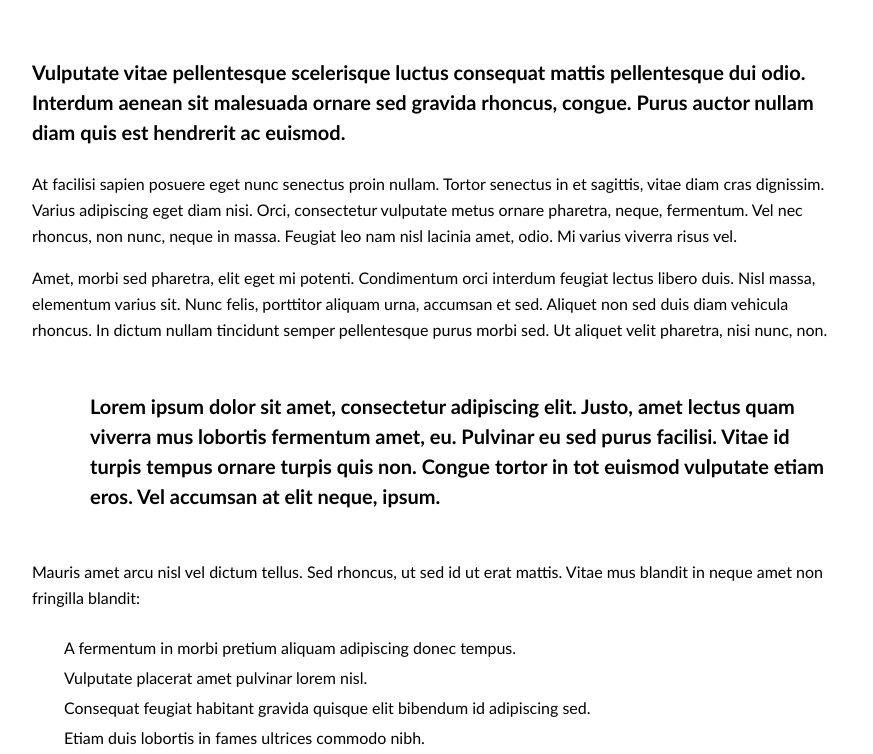
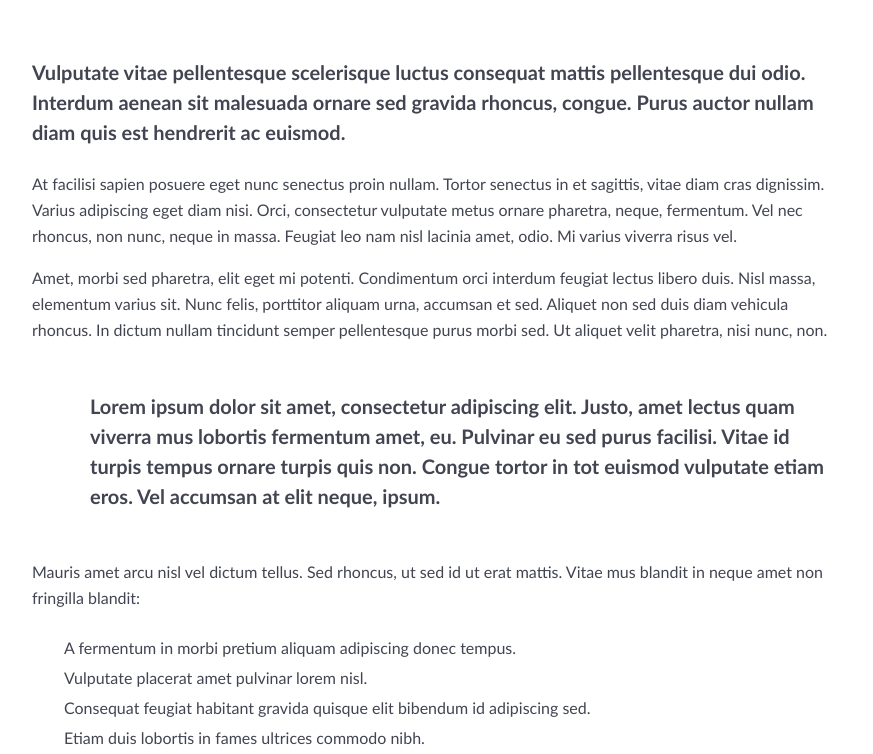
Before and after one commit to olegtarusin/lesson_7, a plain HTML site: page index.html in a window 1280 px wide. Shown: the part 859-1613 px from the top of the page, without its empty margins (203-1076 px from the left). Drawn offline with Linux system fonts and the light colour scheme.

Commit message:
Update style.css

```diff
--- a/css/style.css
+++ b/css/style.css
@@ -30,6 +30,7 @@ li {
    font-style: normal;
    font-size: 16px;
    line-height: 26px;
+   color: #424551;
 }
 
 /*ШАПКА*/
```
